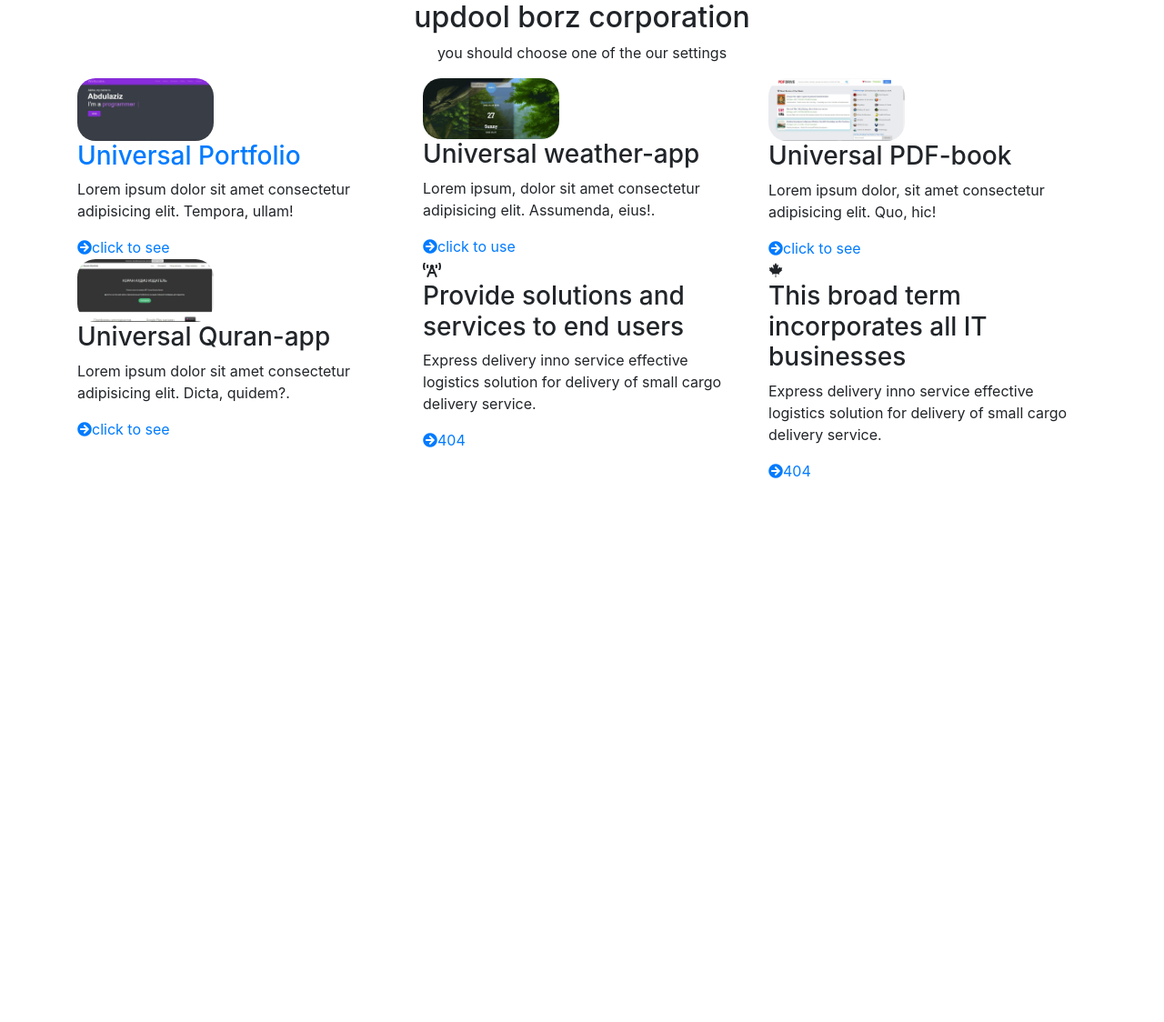
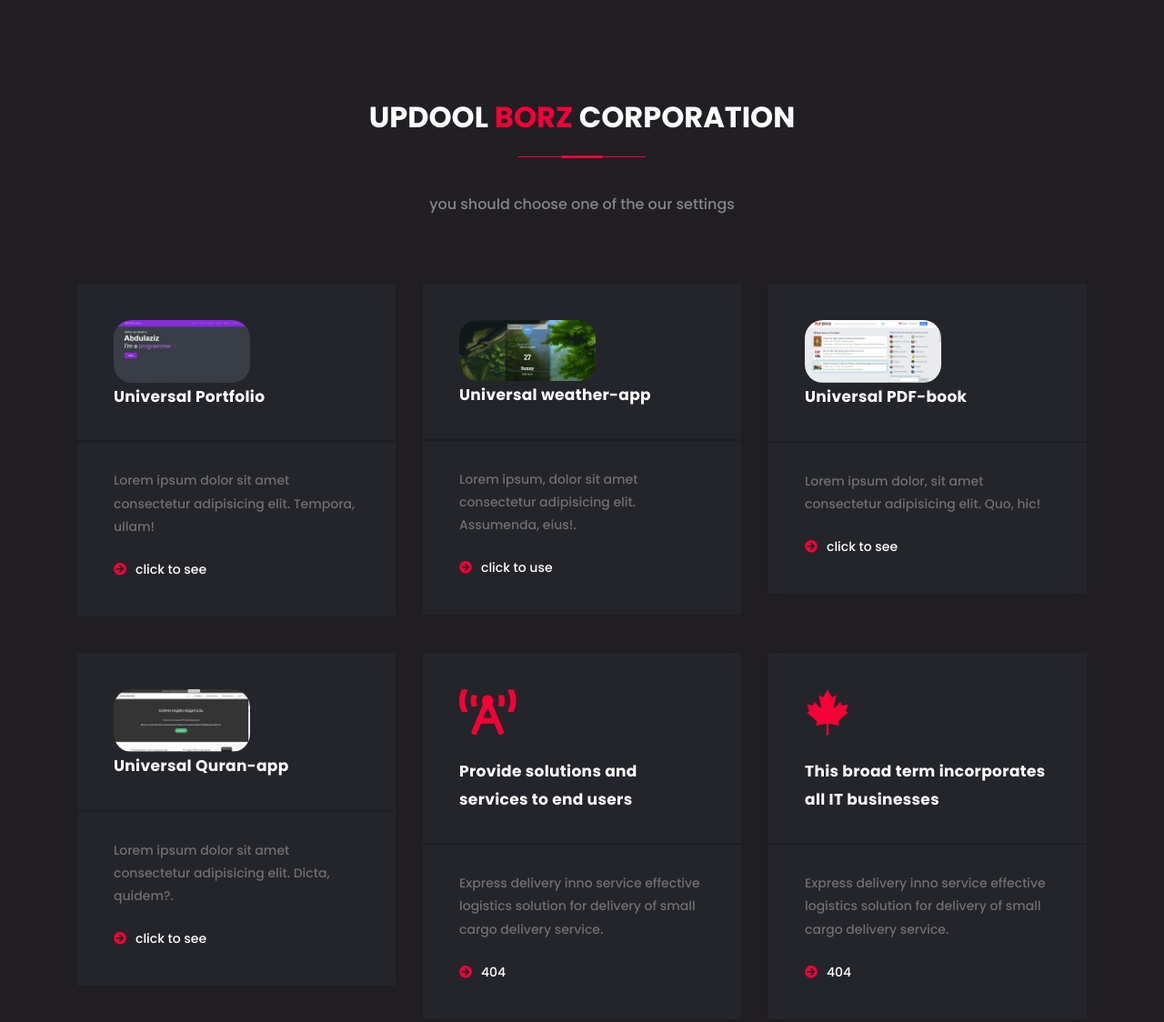
Before and after one commit to updool-b0rz/updool-b0rz.github.io, a plain HTML site: page html css/index.html in a window 1280 px wide. Shown: the whole page at 91% size. Before the commit the page ends 800 px from the top, so only its background shows below. Drawn offline with nearby package versions, Linux system fonts and the light colour scheme.

Commit message:
pizdeeees

```diff
--- a/html css/index.html
+++ b/html css/index.html
@@ -3,7 +3,7 @@
 <head>
 	<meta charset="utf-8">
 	<meta name="viewport" content="width=device-width, initial-scale=1">
-    <link rel="stylesheet" href="./taota.css">
+    <link rel="stylesheet" href="./style.css">
 	<title>TaIta</title>
 	<link rel="stylesheet" href="https://cdnjs.cloudflare.com/ajax/libs/font-awesome/5.11.2/css/all.min.css">
 	<link rel="stylesheet" href="https://cdnjs.cloudflare.com/ajax/libs/font-awesome/5.11.2/css/fontawesome.min.css">
```
